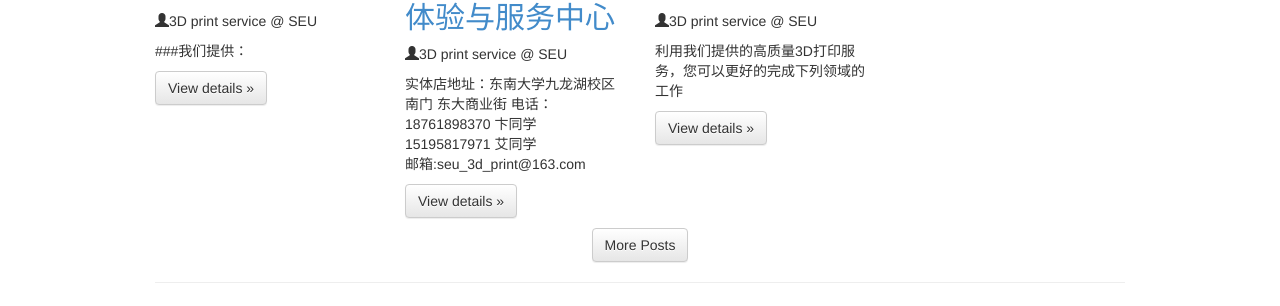
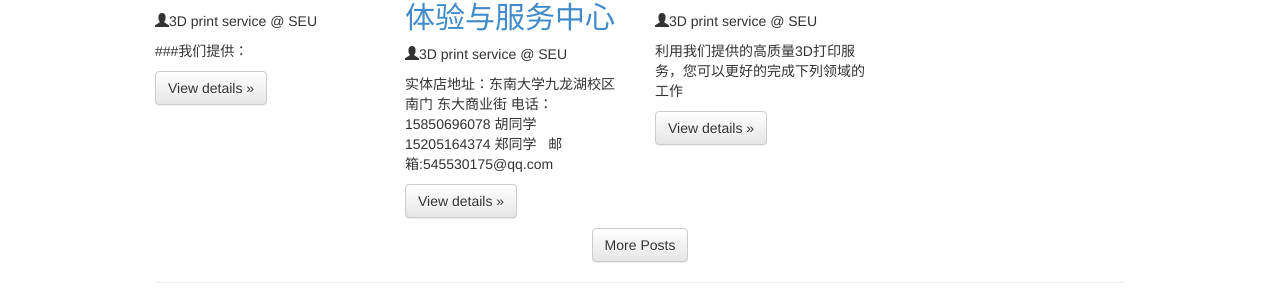
Before and after one commit to SEU-3D-PRINT/SEU-3D-PRINT.github.io, a Jekyll site: the page built from index.html, in a window 1280 px wide and 1081 px high. Shown: the part 738-1044 px from the top of the window. Built offline with Jekyll 4.4.1, drawn with Linux system fonts in a browser that asks for light colours; Markdown is read by kramdown in place of the engine named in the settings; comment, search, counter and statistics services are not loaded.

Commit message:
Update 2014-03-21-introduction.md

```diff
--- a/_posts/2014-03-21-introduction.md
+++ b/_posts/2014-03-21-introduction.md
@@ -7,6 +7,6 @@ category:
 
 实体店地址：东南大学九龙湖校区南门  东大商业街
 电话：
-18761898370 卞同学
-15195817971 艾同学
-邮箱:seu_3d_print@163.com
+15850696078 胡同学
+15205164374 郑同学
+邮箱:545530175@qq.com
```
